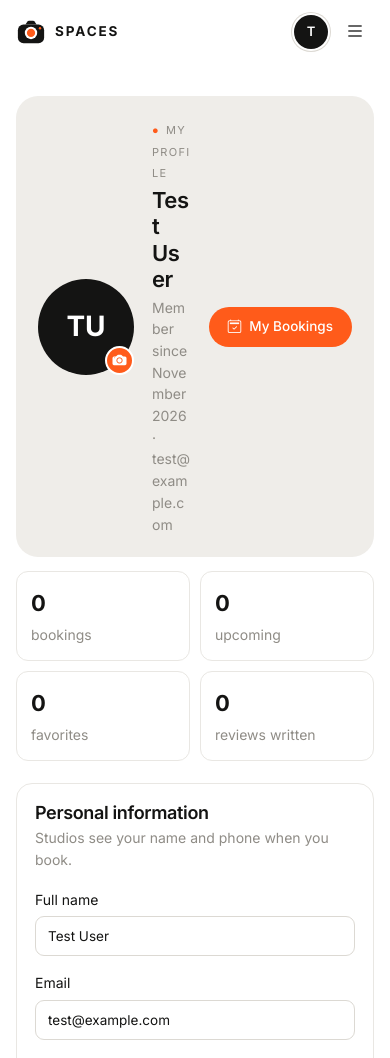
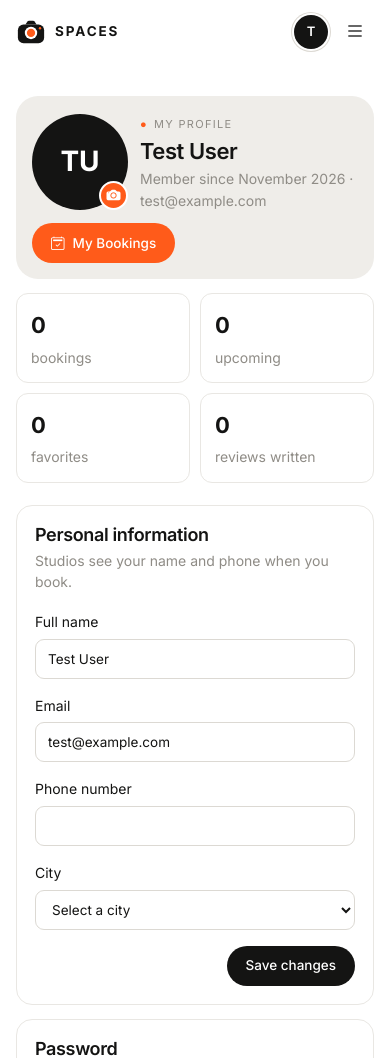
Before and after one commit to Mousa-Joudeh/laravel-project, a Laravel app: page /profile in a window 390 px wide. Shown: the top 1058 px of the page. Run offline with Laravel 12, Linux system fonts and the light colour scheme; a user stored in the database is signed in; data comes from the database, SQL or seed files in the repository; data that the repository does not hold is empty; some web fonts are replaced.

Commit message:
fix: improve profile header layout on mobile

```diff
--- a/resources/views/account/settings.blade.php
+++ b/resources/views/account/settings.blade.php
@@ -174,7 +174,15 @@
 
         @media (max-width: 640px) {
             .account-profile-header {
-                flex-wrap: wrap;
+                display: grid;
+                grid-template-columns: 96px minmax(0, 1fr);
+                gap: 12px;
+                padding: 16px;
+            }
+
+            .account-profile-header > .btn {
+                grid-column: 1 / -1;
+                justify-self: start;
             }
 
             .account-profile-stats {
```
